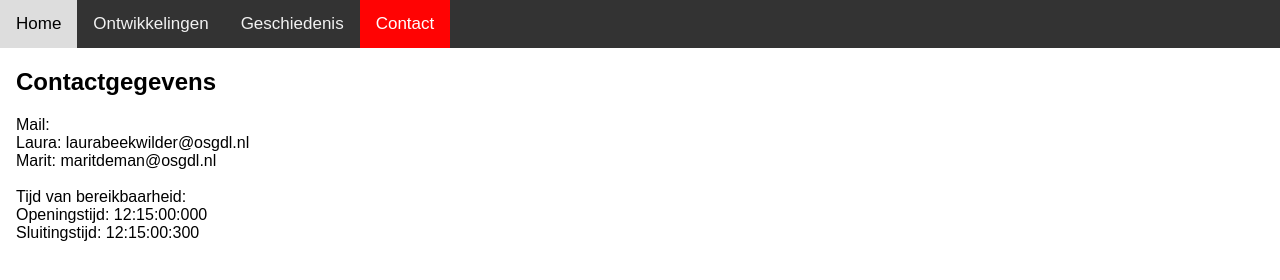
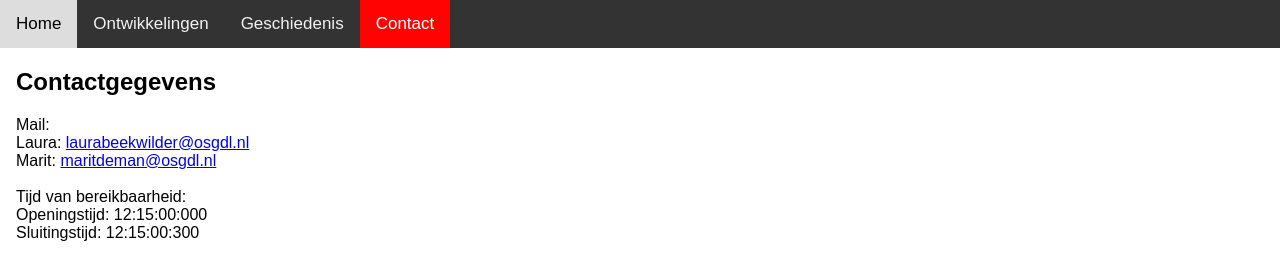
Before and after one commit to maritdeman/informatica01computermuis.github.io, a plain HTML site: page contact.html in a window 1280 px wide. Drawn offline with Linux system fonts and the light colour scheme.

Commit message:
Update contact.html

```diff
--- a/contact.html
+++ b/contact.html
@@ -20,8 +20,8 @@
   <h2>Contactgegevens</h2>
   <p>
     Mail:  <br>
-    Laura: laurabeekwilder@osgdl.nl  <br>
-    Marit: maritdeman@osgdl.nl  <br><br>
+    Laura: <a href="mailto:laurabeekwilder@osgdl.nl">laurabeekwilder@osgdl.nl</a>  <br>
+    Marit: <a href="mailto:maritdeman@osgdl.nl">maritdeman@osgdl.nl</a>  <br><br>
     Tijd van bereikbaarheid: <br>
     Openingstijd: 12:15:00:000  <br>
     Sluitingstijd: 12:15:00:300  <br>
```
